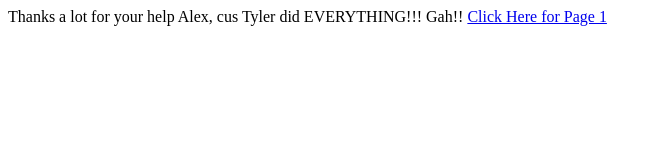
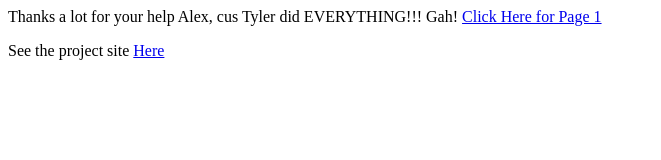
Before and after one commit to nsorota/nsorota.github.io, a plain HTML site: page index.html in a window 1280 px wide. Shown: the whole page, without its empty margins (0-661 px from the left). Drawn offline with Linux system fonts and the light colour scheme.

Commit message:
add page 2

```diff
--- a/index.html
+++ b/index.html
@@ -1,3 +1,10 @@
 <html>
-    <body>Thanks a lot for your help Alex, cus Tyler did EVERYTHING!!! Gah!! <a href="page1.html">Click Here for Page 1</a></body>
+    <body>
+        <p>Thanks a lot for your help Alex, cus Tyler did EVERYTHING!!! Gah! <a href="page1.html">Click Here for Page 1</a>
+        </p>
+
+        <p>See the project site <a href="page2.html">Here</a>
+        </p>
+    </body>
+
 </html>
```
